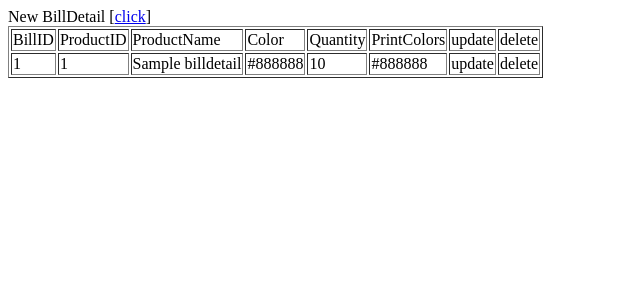
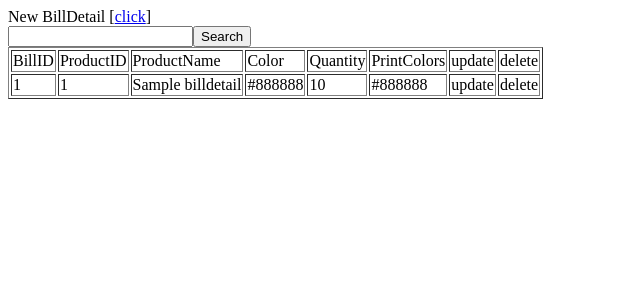
Before and after one commit to NakrobSukjai/db21_005, a PHP site: template views/billdetail/index_billdetail.php in a window 1280 px wide. Shown: the top 300 px of the page, without its empty margins (0-640 px from the left). Run offline with PHP 8.4, Linux system fonts and the light colour scheme; the template is opened without the code that fills it: most values are stand-ins (such as "Sample title", 1, 10 or a date in 2020).

Commit message:
Update index_billdetail.php

```diff
--- a/views/billdetail/index_billdetail.php
+++ b/views/billdetail/index_billdetail.php
@@ -9,6 +9,11 @@
 <td>update</td>
 <td>delete</td>
 New BillDetail [<a href="?controller=billdetail&action=newBilldetail">click</a>]<br>
+<form method="get" action="">
+    <input type="text" name="key">
+    <input type="hidden" name="controller" value="student"/>
+    <button type="submit" name="action" value="search">Search</button>
+</form>
 <?php
     foreach($billdetailList as $billdetail)
     {
```
